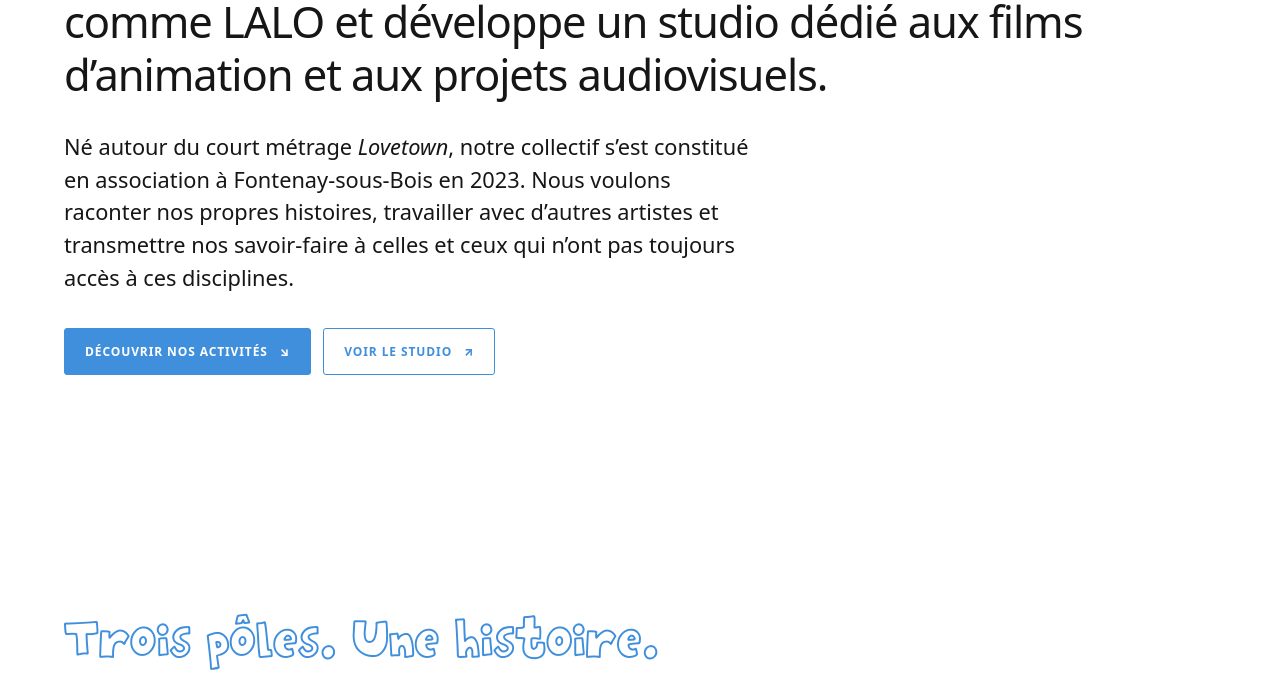
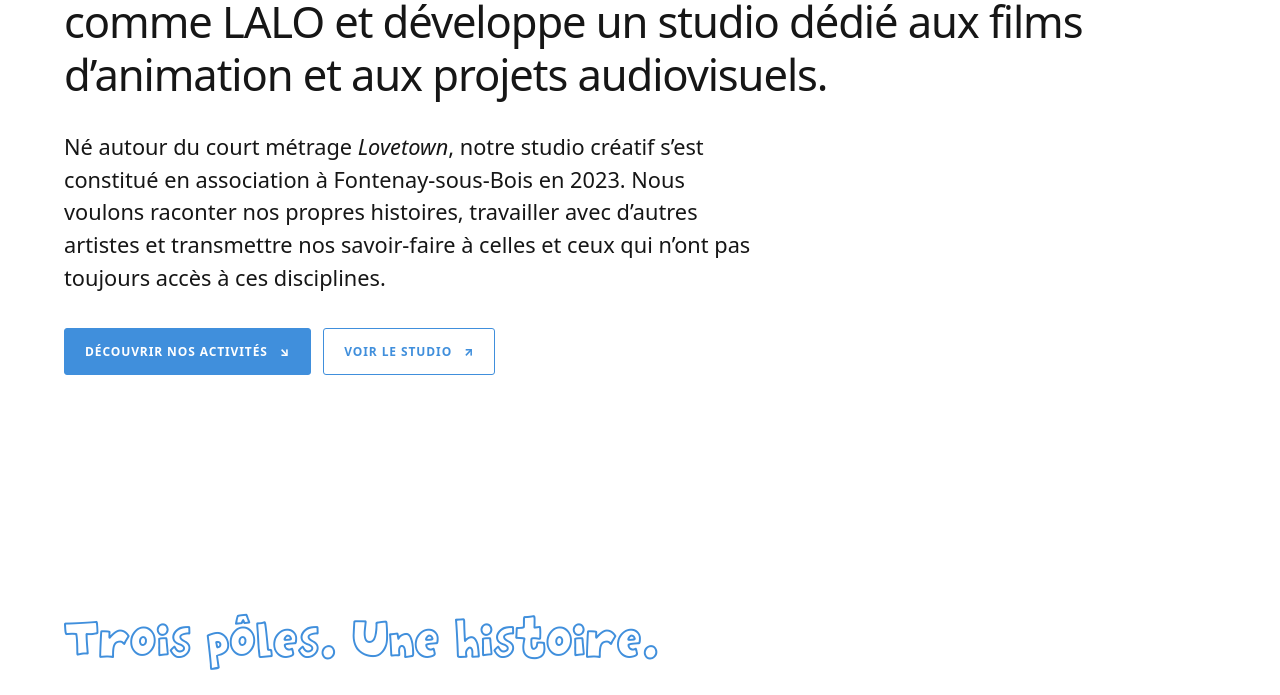
Before and after one commit to hugondiaye8-jpg/TexasAnimeCorp, a website: page index.html in a window 1280 px wide. Shown: the part 1140-1835 px from the top of the page. Drawn offline with Linux system fonts and the light colour scheme; a web font is replaced by a local one.

Commit message:
content(home): refer to TAC as a creative studio rather than a collective

```diff
--- a/index.html
+++ b/index.html
@@ -55,7 +55,7 @@
 <div class="layout home-intro__inner">
 <h2 id="home-about" class="section-heading">À propos</h2>
 <p class="home-intro__statement">Texas Anime Corp organise des ateliers de dessin et d’illustration pour les jeunes, publie ses propres livres comme LALO et développe un studio dédié aux films d’animation et aux projets audiovisuels.</p>
-<p class="home-intro__description">Né autour du court métrage <em>Lovetown</em>, notre collectif s’est constitué en association à Fontenay-sous-Bois en 2023. Nous voulons raconter nos propres histoires, travailler avec d’autres artistes et transmettre nos savoir-faire à celles et ceux qui n’ont pas toujours accès à ces disciplines.</p>
+<p class="home-intro__description">Né autour du court métrage <em>Lovetown</em>, notre studio créatif s’est constitué en association à Fontenay-sous-Bois en 2023. Nous voulons raconter nos propres histoires, travailler avec d’autres artistes et transmettre nos savoir-faire à celles et ceux qui n’ont pas toujours accès à ces disciplines.</p>
 <div class="home-hero__actions">
 <a class="pill-link" href="#explorer">Découvrir nos activités <span aria-hidden="true">↘</span></a>
 <a class="pill-link" href="studio/index.html">Voir le Studio <span aria-hidden="true">↗</span></a>
```
